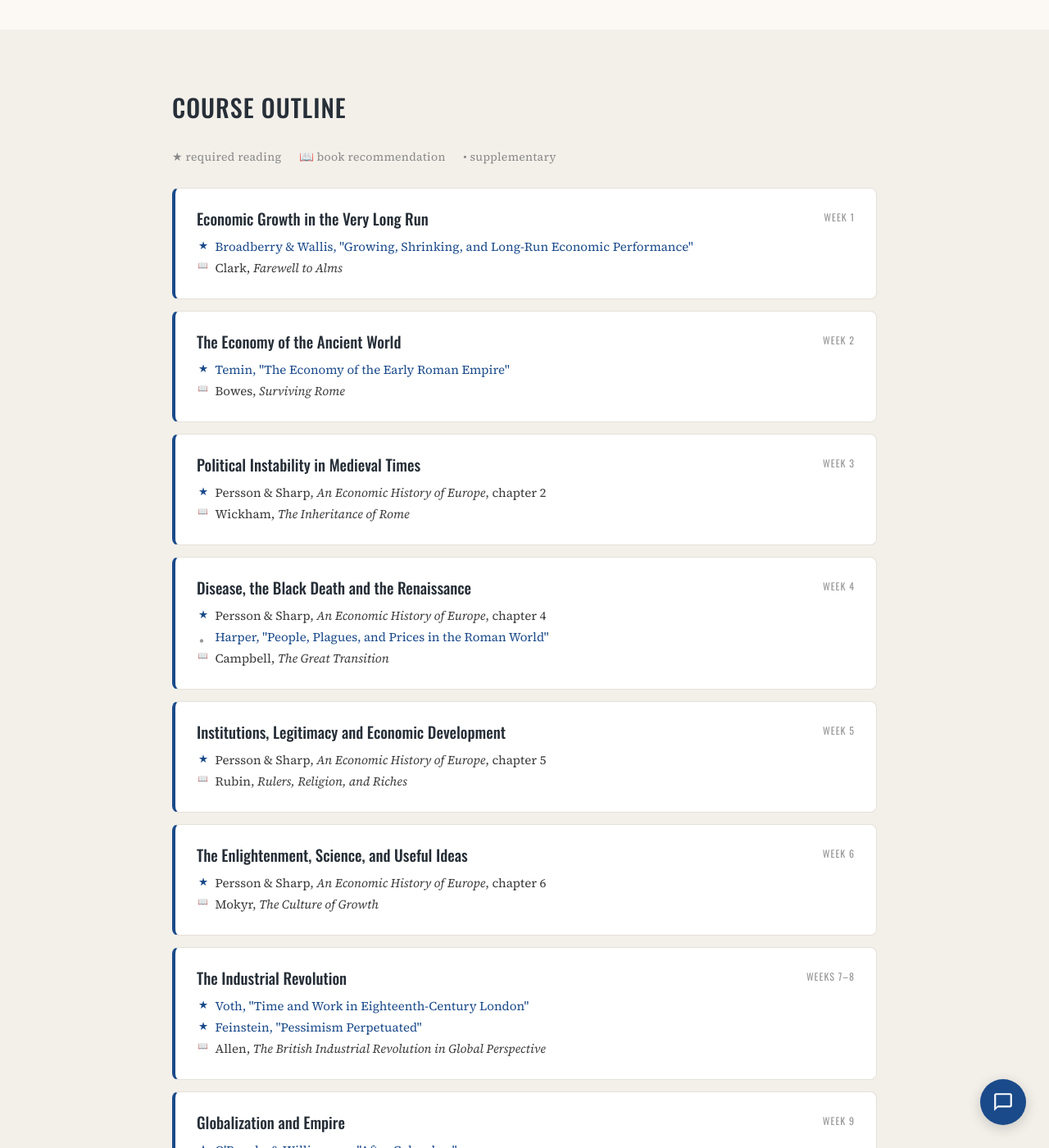
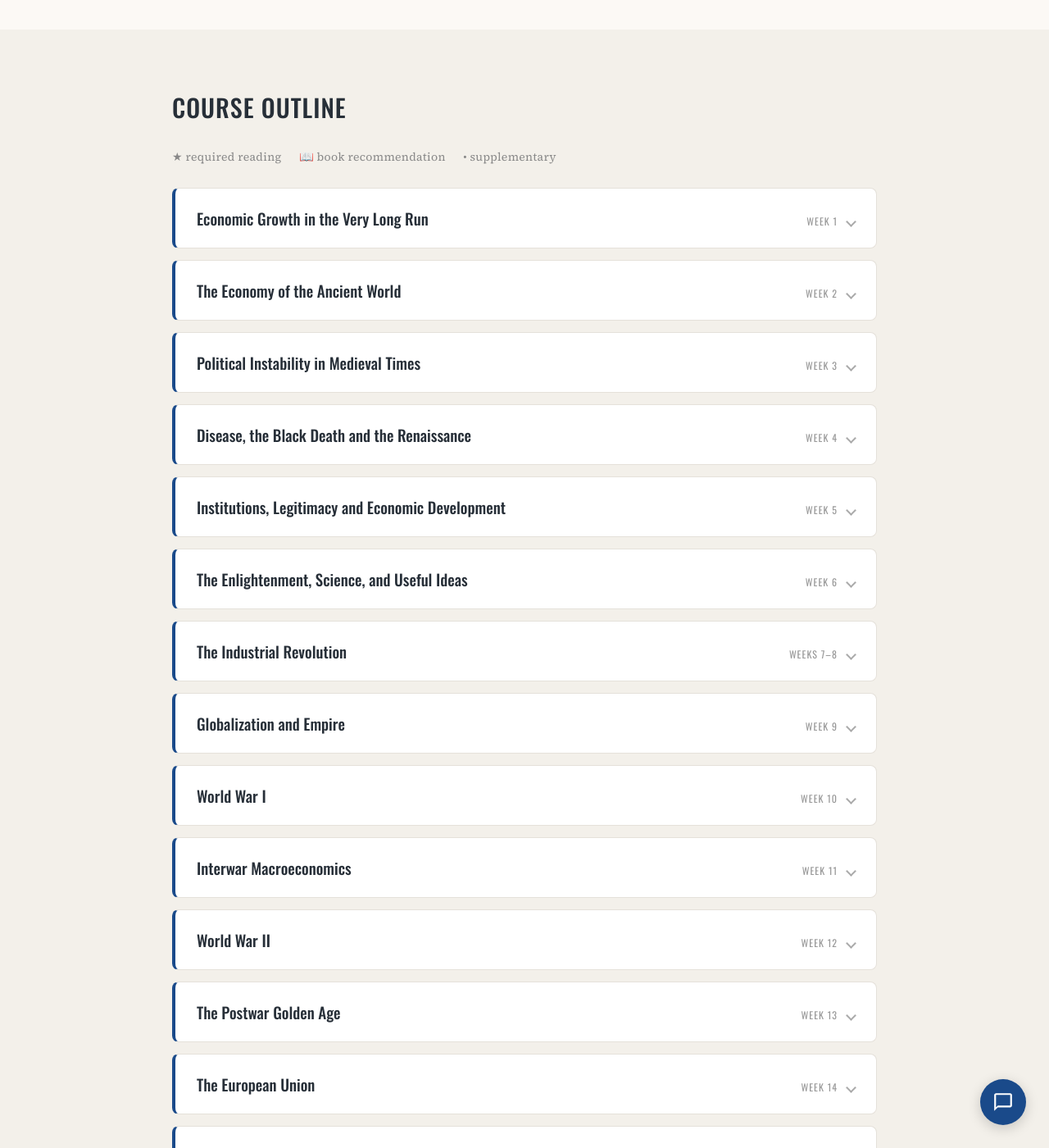
Before and after one commit to jaworskit/jaworskit.github.io, a Jekyll site: the page built from eureconhist.html, in a window 1280 px wide and 1400 px high, scrolled down 1428 px. Shown: the whole window at 82% size. Built offline with Jekyll 4.4.1, drawn with Linux system fonts in a browser that asks for light colours; some of the changed text lies outside the part shown.

Commit message:
Update course pages

```diff
--- a/css/genbook.css
+++ b/css/genbook.css
@@ -217,7 +217,7 @@
   white-space: nowrap;
 }
 
-/* ── Topic cards ─────────────────────────────── */
+/* ── Topic cards (expandable) ────────────────── */
 .gb-topic {
   background: #fff;
   border-radius: 8px;
@@ -225,6 +225,42 @@
   margin-bottom: 14px;
   border: 1px solid #e5e1da;
   border-left: 4px solid #1a4a8a;
+}
+
+.gb-topic-header {
+  cursor: pointer;
+  list-style: none;
+  display: flex;
+  align-items: baseline;
+  gap: 12px;
+}
+
+.gb-topic-header::-webkit-details-marker { display: none; }
+
+.gb-topic-header .gb-topic-title {
+  flex: 1;
+  margin: 0;
+}
+
+.gb-topic-header .gb-week {
+  float: none;
+  flex-shrink: 0;
+}
+
+.gb-topic-header::after {
+  content: '';
+  display: block;
+  width: 7px;
+  height: 7px;
+  border-right: 2px solid #aaa;
+  border-bottom: 2px solid #aaa;
+  transform: rotate(45deg);
+  transition: transform 0.2s;
+  flex-shrink: 0;
+}
+
+.gb-topic[open] .gb-topic-header::after {
+  transform: rotate(-135deg);
 }
 
 .gb-topic-title {
@@ -238,7 +274,7 @@
 .gb-topic ul {
   list-style: none;
   padding: 0;
-  margin: 0;
+  margin: 12px 0 0 0;
 }
 
 .gb-topic li {
--- a/eureconhist.html
+++ b/eureconhist.html
@@ -70,9 +70,11 @@
       <span>&#8226; supplementary</span>
     </div>
 
-    <div class="gb-topic">
+    <details class="gb-topic">
+      <summary class="gb-topic-header">
+        <h3 class="gb-topic-title">Economic Growth in the Very Long Run</h3>
         <span class="gb-week">Week 1</span>
-      <h3 class="gb-topic-title">Economic Growth in the Very Long Run</h3>
+      </summary>
       <ul>
         <li class="star">
           <a href="https://doi.org/10.1017/S0022050725000105" target="_blank">Broadberry &amp; Wallis, "Growing, Shrinking, and Long-Run Economic Performance"</a>
@@ -81,11 +83,13 @@
           Clark, <em>Farewell to Alms</em>
         </li>
       </ul>
-    </div>
+    </details>
 
-    <div class="gb-topic">
+    <details class="gb-topic">
+      <summary class="gb-topic-header">
+        <h3 class="gb-topic-title">The Economy of the Ancient World</h3>
         <span class="gb-week">Week 2</span>
-      <h3 class="gb-topic-title">The Economy of the Ancient World</h3>
+      </summary>
       <ul>
         <li class="star">
           <a href="https://www.aeaweb.org/articles?id=10.1257/089533006776526148" target="_blank">Temin, "The Economy of the Early Roman Empire"</a>
@@ -94,11 +98,13 @@
           Bowes, <em>Surviving Rome</em>
         </li>
       </ul>
-    </div>
+    </details>
 
-    <div class="gb-topic">
+    <details class="gb-topic">
+      <summary class="gb-topic-header">
+        <h3 class="gb-topic-title">Political Instability in Medieval Times</h3>
         <span class="gb-week">Week 3</span>
-      <h3 class="gb-topic-title">Political Instability in Medieval Times</h3>
+      </summary>
       <ul>
         <li class="star">
           Persson &amp; Sharp, <em>An Economic History of Europe</em>, chapter 2
@@ -107,11 +113,13 @@
           Wickham, <em>The Inheritance of Rome</em>
         </li>
       </ul>
-    </div>
+    </details>
 
-    <div class="gb-topic">
+    <details class="gb-topic">
+      <summary class="gb-topic-header">
+        <h3 class="gb-topic-title">Disease, the Black Death and the Renaissance</h3>
         <span class="gb-week">Week 4</span>
-      <h3 class="gb-topic-title">Disease, the Black Death and the Renaissance</h3>
+      </summary>
       <ul>
         <li class="star">
           Persson &amp; Sharp, <em>An Economic History of Europe</em>, chapter 4
@@ -123,11 +131,13 @@
           Campbell, <em>The Great Transition</em>
         </li>
       </ul>
-    </div>
+    </details>
 
-    <div class="gb-topic">
+    <details class="gb-topic">
+      <summary class="gb-topic-header">
+        <h3 class="gb-topic-title">Institutions, Legitimacy and Economic Development</h3>
         <span class="gb-week">Week 5</span>
-      <h3 class="gb-topic-title">Institutions, Legitimacy and Economic Development</h3>
+      </summary>
       <ul>
         <li class="star">
           Persson &amp; Sharp, <em>An Economic History of Europe</em>, chapter 5
@@ -136,11 +146,13 @@
           Rubin, <em>Rulers, Religion, and Riches</em>
         </li>
       </ul>
-    </div>
+    </details>
 
-    <div class="gb-topic">
+    <details class="gb-topic">
+      <summary class="gb-topic-header">
+        <h3 class="gb-topic-title">The Enlightenment, Science, and Useful Ideas</h3>
         <span class="gb-week">Week 6</span>
-      <h3 class="gb-topic-title">The Enlightenment, Science, and Useful Ideas</h3>
+      </summary>
       <ul>
         <li class="star">
           Persson &amp; Sharp, <em>An Economic History of Europe</em>, chapter 6
@@ -149,11 +161,13 @@
           Mokyr, <em>The Culture of Growth</em>
         </li>
       </ul>
-    </div>
+    </details>
 
-    <div class="gb-topic">
+    <details class="gb-topic">
+      <summary class="gb-topic-header">
+        <h3 class="gb-topic-title">The Industrial Revolution</h3>
         <span class="gb-week">Weeks 7&ndash;8</span>
-      <h3 class="gb-topic-title">The Industrial Revolution</h3>
+      </summary>
       <ul>
         <li class="star">
           <a href="https://doi.org/10.1017/S0022050700019872" target="_blank">Voth, "Time and Work in Eighteenth-Century London"</a>
@@ -165,11 +179,13 @@
           Allen, <em>The British Industrial Revolution in Global Perspective</em>
         </li>
       </ul>
-    </div>
+    </details>
 
-    <div class="gb-topic">
+    <details class="gb-topic">
+      <summary class="gb-topic-header">
+        <h3 class="gb-topic-title">Globalization and Empire</h3>
         <span class="gb-week">Week 9</span>
-      <h3 class="gb-topic-title">Globalization and Empire</h3>
+      </summary>
       <ul>
         <li class="star">
           <a href="https://doi.org/10.1017/S0022050702000554" target="_blank">O'Rourke &amp; Williamson, "After Columbus"</a>
@@ -181,11 +197,13 @@
           <a href="https://www.kiplingsociety.co.uk/poem/poems_burden.htm" target="_blank">Rudyard Kipling, "The White Man's Burden"</a>
         </li>
       </ul>
-    </div>
+    </details>
 
-    <div class="gb-topic">
+    <details class="gb-topic">
+      <summary class="gb-topic-header">
+        <h3 class="gb-topic-title">World War I</h3>
         <span class="gb-week">Week 10</span>
-      <h3 class="gb-topic-title">World War I</h3>
+      </summary>
       <ul>
         <li class="star">
           Persson &amp; Sharp, <em>An Economic History of Europe</em>, chapter 9
@@ -200,11 +218,13 @@
           Tooze, <em>The Deluge</em>
         </li>
       </ul>
-    </div>
+    </details>
 
-    <div class="gb-topic">
+    <details class="gb-topic">
+      <summary class="gb-topic-header">
+        <h3 class="gb-topic-title">Interwar Macroeconomics</h3>
         <span class="gb-week">Week 11</span>
-      <h3 class="gb-topic-title">Interwar Macroeconomics</h3>
+      </summary>
       <ul>
         <li class="star">
           Eichengreen and Irwin, "The Slide to Protectionism in the Great Depression"
@@ -216,11 +236,13 @@
           <a href="https://oll.libertyfund.org/titles/keynes-the-economic-consequences-of-the-peace" target="_blank">John Maynard Keynes, <em>The Economic Consequences of the Peace</em></a>
         </li>
       </ul>
-    </div>
+    </details>
 
-    <div class="gb-topic">
+    <details class="gb-topic">
+      <summary class="gb-topic-header">
+        <h3 class="gb-topic-title">World War II</h3>
         <span class="gb-week">Week 12</span>
-      <h3 class="gb-topic-title">World War II</h3>
+      </summary>
       <ul>
         <li class="star">
           Eichengreen, <em>The European Economy since 1945</em>, chapters 1 and 2
@@ -232,11 +254,13 @@
           O'Grada, <em>The Hidden Victims</em>
         </li>
       </ul>
-    </div>
+    </details>
 
-    <div class="gb-topic">
+    <details class="gb-topic">
+      <summary class="gb-topic-header">
+        <h3 class="gb-topic-title">The Postwar Golden Age</h3>
         <span class="gb-week">Week 13</span>
-      <h3 class="gb-topic-title">The Postwar Golden Age</h3>
+      </summary>
       <ul>
         <li class="star">
           Eichengreen, <em>The European Economy since 1945</em>, chapters 3 and 4
@@ -245,11 +269,13 @@
           Offer, <em>The Challenge of Affluence</em>
         </li>
       </ul>
-    </div>
+    </details>
 
-    <div class="gb-topic">
+    <details class="gb-topic">
+      <summary class="gb-topic-header">
+        <h3 class="gb-topic-title">The European Union</h3>
         <span class="gb-week">Week 14</span>
-      <h3 class="gb-topic-title">The European Union</h3>
+      </summary>
       <ul>
         <li class="star">
           Eichengreen, <em>The European Economy since 1945</em>, chapters 6 and 11
@@ -258,11 +284,13 @@
           <a href="https://britishprogress.org/reports/results-from-the-uk-growth-survey-2025" target="_blank">Results from the UK Growth Survey 2025</a>
         </li>
       </ul>
-    </div>
+    </details>
 
-    <div class="gb-topic">
+    <details class="gb-topic">
+      <summary class="gb-topic-header">
+        <h3 class="gb-topic-title">The End of History</h3>
         <span class="gb-week">Week 15</span>
-      <h3 class="gb-topic-title">The End of History</h3>
+      </summary>
       <ul>
         <li class="star">
           Persson &amp; Sharp, <em>An Economic History of Europe</em>, chapter 12
@@ -274,7 +302,7 @@
           Fukuyama, <em>The End of History</em>
         </li>
       </ul>
-    </div>
+    </details>
 
   </div>
 </section>
```
Also changed, not shown: useconhist.html (+70 -42 lines). Lines whose indentation alone changed are shown as unchanged.
